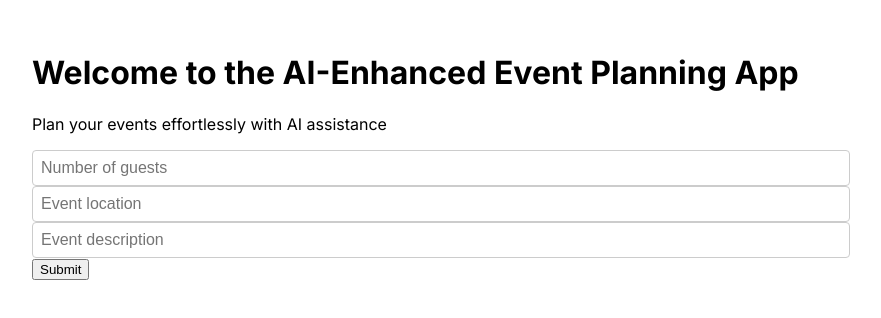
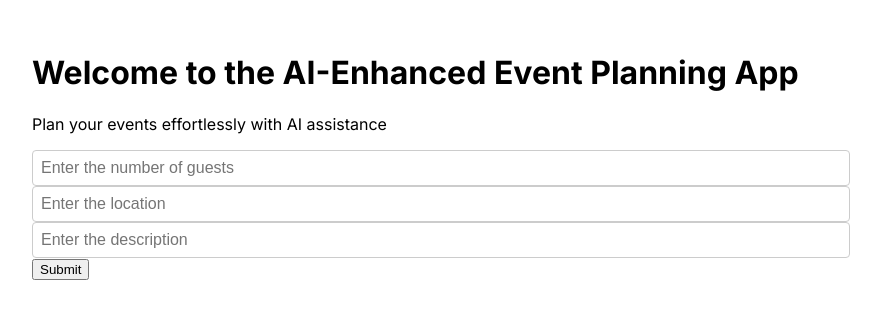
Before and after one commit to warrenshiv/AIEventPlanner, a Next.js app: page / in a window 1280 px wide. Shown: the top 318 px of the page, without its empty margins (208-1089 px from the left). Built offline with nearby package versions, Linux system fonts and the light colour scheme.

Commit message:
Error Debuging

```diff
--- a/components/InputForm.js
+++ b/components/InputForm.js
@@ -1,66 +1,30 @@
-import React, { useState } from "react";
-import TextInput from "./TextInput";
+import React from 'react';
 
-const InputForm = ({ onSubmit }) => {
-  const [guests, setGuests] = useState("");
-  const [location, setLocation] = useState("");
-  const [description, setDescription] = useState("");
-
-  const [guestsError, setGuestsError] = useState("");
-  const [locationError, setLocationError] = useState("");
-  const [descriptionError, setDescriptionError] = useState("");
-
-  const handleSubmit = (event) => {
-    event.preventDefault();
-
-    let isValid = true;
-
-    if (!guests || isNaN(guests) || guests < 1) {
-      setGuestsError("Please enter a valid number of guests.");
-      isValid = false;
-    } else {
-      setGuestsError("");
-    }
-
-    if (!location) {
-      setLocationError("Location is required.");
-      isValid = false;
-    } else {
-      setLocationError("");
-    }
-
-    if (!description) {
-      setDescriptionError("Description is required.");
-      isValid = false;
-    } else {
-      setDescriptionError("");
-    }
-  };
-
+const InputForm = ({ guests, onChange, location, onChange2, description, onChange3 }) => {
   return (
-    <form onSubmit={handleSubmit} suppressHydrationWarning>
-      <TextInput
-        type="number"
+    <div>
+      <input
+        type="text"
         value={guests}
-        onChange={(value) => setGuests(value)}
-        placeholder="Number of guests"
+        onChange={onChange}
+        className="text-input"
+        placeholder="Enter the number of guests"
       />
-      <span className="error-message">{guestsError}</span>
-
-      <TextInput
+      <input
+        type="text"
         value={location}
-        onChange={(value) => setLocation(value)}
-        placeholder="Event location"
+        onChange={onChange2}
+        className="text-input"
+        placeholder="Enter the location"
       />
-      <span className="error-message">{locationError}</span>
-
-      <TextInput
+       <input
+        type="text"
         value={description}
-        onChange={(value) => setDescription(value)}
-        placeholder="Event description"
+        onChange={onChange3}
+        className="text-input"
+        placeholder="Enter the description"
       />
-      <span className="error-message">{descriptionError}</span>
-    </form>
+    </div>
   );
 };
 
--- a/pages/index.js
+++ b/pages/index.js
@@ -1,19 +1,37 @@
-import Head from "next/head";
-import { Inter } from "next/font/google";
-import InputForm from "@/components/InputForm";
-import ResponseDisplay from "@/components/ResponseDisplay";
-import SubmitButton from "@/components/SubmitButton";
-import useApi from "@/hooks/useApi";
-import { getUserPrompt } from "../prompts/promptUtils";
+import React, { useState } from 'react';
+import Head from 'next/head';
+import { Inter } from 'next/font/google';
+import InputForm from '@/components/InputForm';
+import ResponseDisplay from '@/components/ResponseDisplay';
+import SubmitButton from '@/components/SubmitButton';
+import useApi from '@/hooks/useApi';
+import { getUserPrompt } from '../prompts/promptUtils';
 
-const inter = Inter({ subsets: ["latin"] });
+const inter = Inter({ subsets: ['latin'] });
 
 export default function Home() {
+  const [guests, setInputValue] = useState("");
+  const [location, setInputValue2] = useState("");
+  const [description, setInputValue3] = useState("");
+
   const { data, error, loading, fetchData } = useApi();
 
-  const handleSubmit = async (guests, location, description) => {
-    const submitValue = getUserPrompt(guests, location, description);
-    await fetchData("/api/openai", "POST", submitValue);
+  const handleSubmit = async (event) => {
+    event.preventDefault();
+    const userMessage = getUserPrompt({ guests, location, description });
+    await fetchData('/api/openai', 'POST', userMessage);
+  };
+
+  const handleInputChange = (event) => {
+    setInputValue(event.target.value);
+  };
+
+  const handleInputChange2 = (event) => {
+    setInputValue2(event.target.value);
+  };
+
+  const handleInputChange3 = (event) => {
+    setInputValue3(event.target.value);
   };
 
   return (
@@ -26,12 +44,19 @@ export default function Home() {
       </Head>
       <main className="container">
         <h1 className={inter.className}>Welcome to the AI-Enhanced Event Planning App</h1>
-        <p className={inter.className}>
-          Plan your events effortlessly with AI assistance
-        </p>
-        <InputForm onSubmit={handleSubmit} />
-        <SubmitButton onClick={() => handleSubmit()}/>
+        <p className={inter.className}>Plan your events effortlessly with AI assistance</p>
+        <form onSubmit={(event) => handleSubmit(event)}>
+        <InputForm
+            value={guests}
+            onChange={handleInputChange}
+            value2={location} // Pass the value and onChange function for the second input
+            onChange2={handleInputChange2}
+            value3={description} // Pass the value and onChange function for the second input
+            onChange3={handleInputChange3}
+          />
+        <SubmitButton onClick={() => handleSubmit() } disabled={loading} />
         <ResponseDisplay data={data} error={error} loading={loading} />
+        </form>
       </main>
     </>
   );
--- a/prompts/promptUtils.js
+++ b/prompts/promptUtils.js
@@ -7,12 +7,13 @@ export function getSystemPrompt() {
   };
 }
 
-export function getUserPrompt(input) {
+export function getUserPrompt({ guests, location, description }) {
   return {
     role: "user",
-    content: `Plan an event for ${input.guests} guests at ${input.location}. The event should be ${input.description}. Suggest theme-based activities and provide a budget estimate.`, // Specify the desired event plan details.
+    content: `Plan an event for ${guests} guests at ${location}. The event should be ${description}. Suggest theme-based activities and provide a budget estimate.`,
   };
 }
+
 
 export function getFunctions() {
   return [
```
